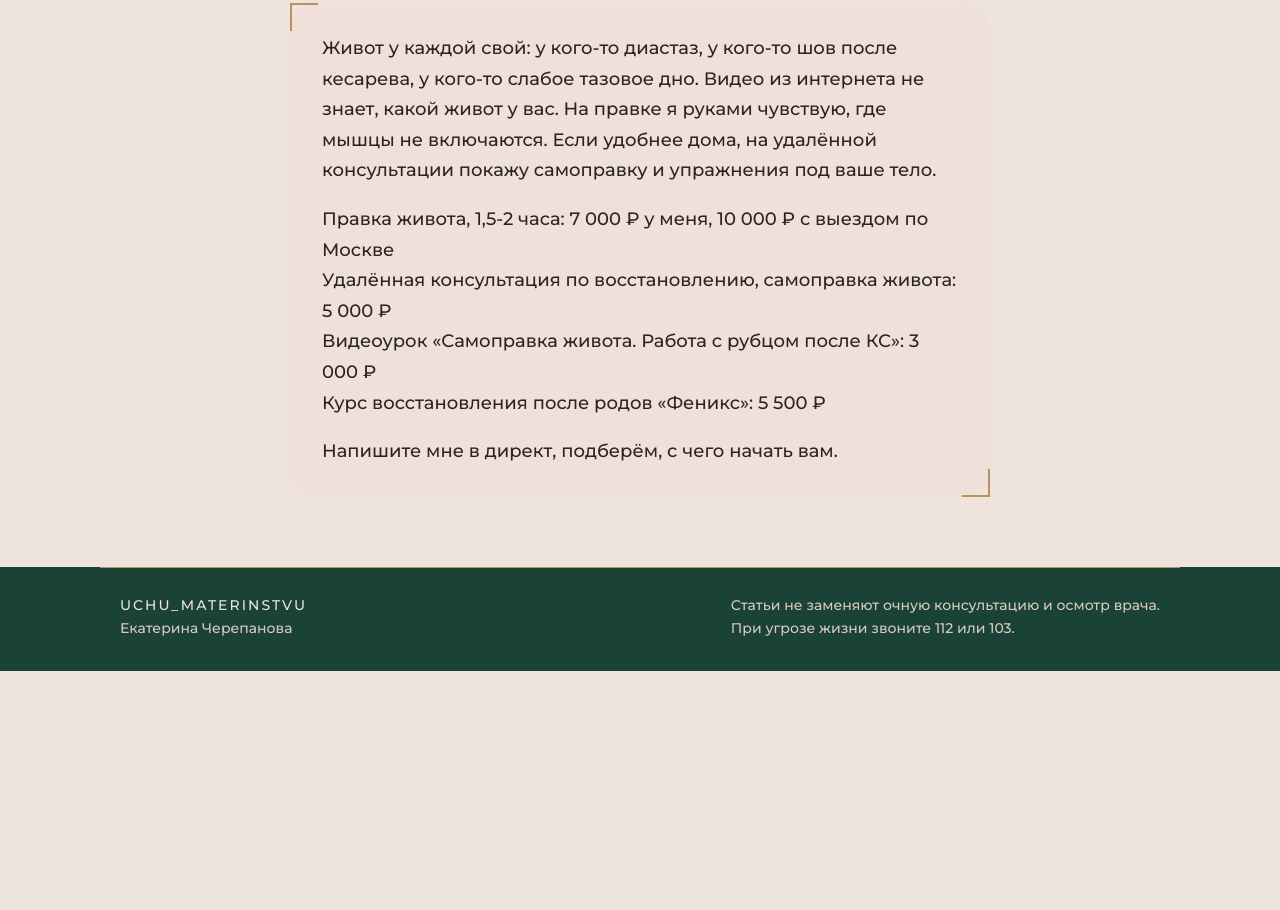
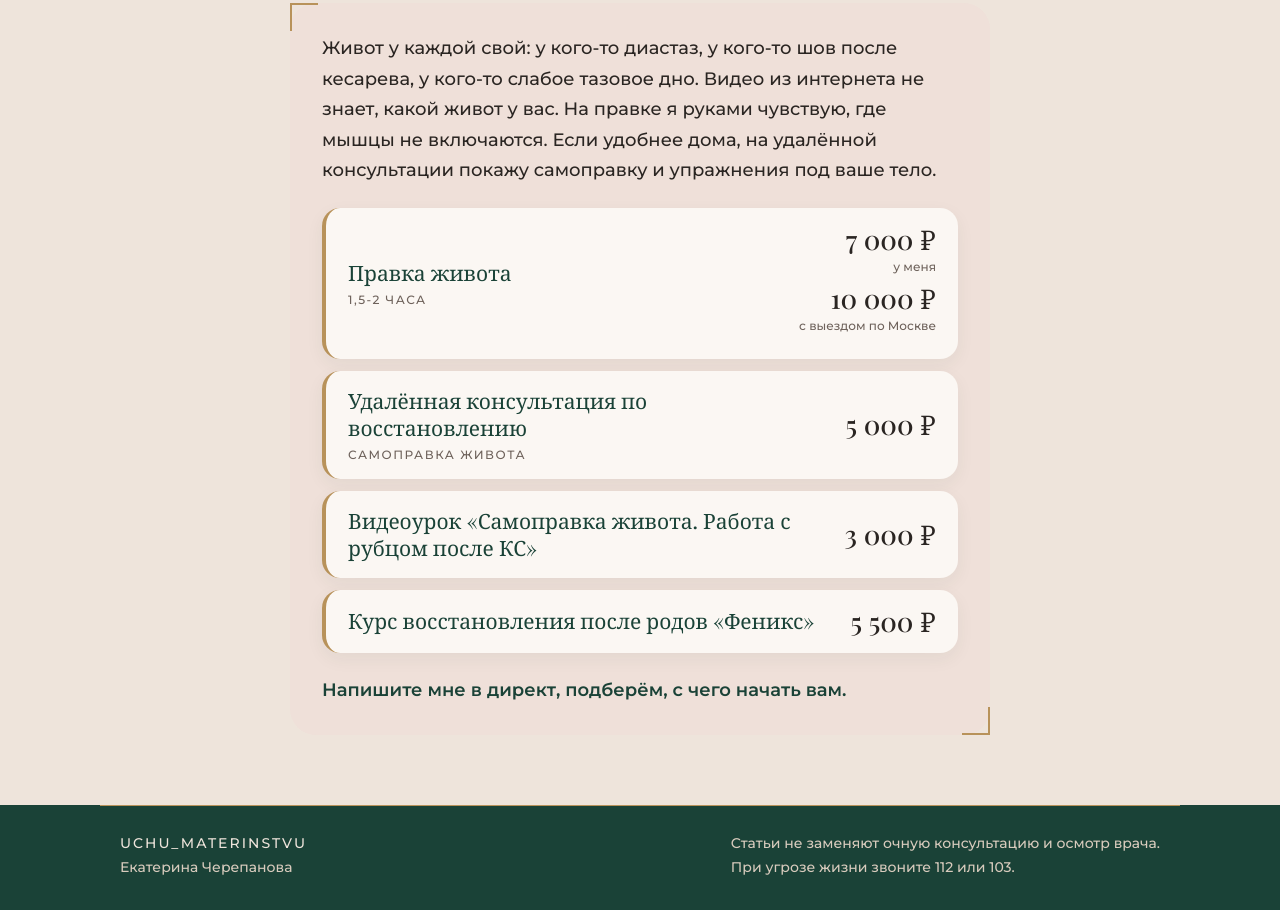
Before and after one commit to izmukovvladimir-cyber/uchumaterinstvu-kb, a plain HTML site: page zhivot-posle-rodov/index.html in a window 1280 px wide. Shown: the part 4083-4993 px from the top of the page. Before the commit the page ends 4754 px from the top, so only its background shows below. Drawn offline with nearby package versions, Linux system fonts and the light colour scheme; a web font is replaced by a local one.

Commit message:
Лид-магниты: продукты и цены карточками в конце статей (Карина msg 1884)

```diff
--- a/style.css
+++ b/style.css
@@ -57,6 +57,14 @@ article strong{font-weight:600;color:var(--em)}
 article blockquote{margin:24px 0;padding:14px 22px;border-left:3px solid var(--gold);background:var(--pink);border-radius:0 16px 16px 0}
 .cta{margin:50px 0 70px;background:var(--pink);border-radius:26px;padding:30px 32px;position:relative}
 .cta p{margin:0}
+.offers{display:grid;gap:12px;margin:22px 0}
+.offer{display:flex;justify-content:space-between;align-items:center;gap:18px;background:#FBF7F3;border-radius:18px;padding:16px 22px;border-left:4px solid var(--gold);box-shadow:0 6px 18px #1a42370f}
+.o-name{font-family:'Playfair Display',Georgia,serif;font-size:21px;line-height:1.3;color:var(--em)}
+.o-name small{display:block;font-family:Montserrat,sans-serif;font-size:12px;letter-spacing:1.5px;text-transform:uppercase;color:var(--muted);margin-top:6px}
+.o-price{text-align:right;flex-shrink:0}
+.o-price .p{display:block;font-family:'Playfair Display',Georgia,serif;font-size:27px;line-height:1.15;color:var(--ink);white-space:nowrap}
+.o-price .pl{display:block;font-size:12px;color:var(--muted);margin:2px 0 6px;max-width:22ch;margin-left:auto}
+.cta .offers+p{font-weight:600;color:var(--em)}
 hr{display:none}
 footer{background:var(--em);color:#d8cbbd;font-size:14px}
 footer .wrap{display:flex;justify-content:space-between;gap:20px;flex-wrap:wrap;padding-top:26px;padding-bottom:30px;border-top:1px solid var(--gold)}
@@ -98,6 +106,7 @@ article .dont ol li:before{content:"✕";background:#F8E6E1;color:#B4574A;font-w
 .faq[open] summary{color:var(--em)}
 .faq p{margin:0;padding:0 24px 20px}
 @media (max-width:820px){
+ .offer{flex-direction:column;align-items:flex-start;gap:8px}.o-price{text-align:left}.o-price .pl{margin-left:0}
  .compare{grid-template-columns:1fr}.poses{grid-template-columns:1fr 1fr}.tip{padding-left:64px}.tip .n{left:18px;font-size:32px}
  .hero{grid-template-columns:1fr;padding-top:30px;gap:24px}.hero h1{font-size:40px}
  .about{grid-template-columns:1fr;padding:28px}.about h2{font-size:30px}
--- a/zhivot-posle-rodov/index.html
+++ b/zhivot-posle-rodov/index.html
@@ -65,12 +65,7 @@
 <details class='faq'><summary>Когда можно начинать заниматься животом?</summary><p>Бережные привычки, как вставать через бок и поднимать малыша на выдохе, можно с первых дней. Нагрузки после кесарева или при диастазе обсудите с врачом.</p></details>
 <details class='faq'><summary>Уйдёт ли диастаз сам?</summary><p>У всех по-разному, обещать тут ничего нельзя. Важно проверить себя и не делать того, что животу вредит.</p></details>
 <details class='faq'><summary>Правка это лечение?</summary><p>Нет. Правка это моя практика заботы о теле после родов: я руками помогаю животу вспомнить, как работать. Лечение назначает врач.</p></details><div class='cta bracket'><p>Живот у каждой свой: у кого-то диастаз, у кого-то шов после кесарева, у кого-то слабое тазовое дно. Видео из интернета не знает, какой живот у вас. На правке я руками чувствую, где мышцы не включаются. Если удобнее дома, на удалённой консультации покажу самоправку и упражнения под ваше тело.</p>
-<ul>
-<li>Правка живота, 1,5-2 часа: 7 000 ₽ у меня, 10 000 ₽ с выездом по Москве</li>
-<li>Удалённая консультация по восстановлению, самоправка живота: 5 000 ₽</li>
-<li>Видеоурок «Самоправка живота. Работа с рубцом после КС»: 3 000 ₽</li>
-<li>Курс восстановления после родов «Феникс»: 5 500 ₽</li>
-</ul>
+<div class='offers'><div class='offer'><div class='o-name'>Правка живота<small>1,5-2 часа</small></div><div class='o-price'><span class='p'>7 000 ₽</span><span class='pl'>у меня</span><span class='p'>10 000 ₽</span><span class='pl'>с выездом по Москве</span></div></div><div class='offer'><div class='o-name'>Удалённая консультация по восстановлению<small>самоправка живота</small></div><div class='o-price'><span class='p'>5 000 ₽</span></div></div><div class='offer'><div class='o-name'>Видеоурок «Самоправка живота. Работа с рубцом после КС»</div><div class='o-price'><span class='p'>3 000 ₽</span></div></div><div class='offer'><div class='o-name'>Курс восстановления после родов «Феникс»</div><div class='o-price'><span class='p'>5 500 ₽</span></div></div></div>
 <p>Напишите мне в директ, подберём, с чего начать вам.</p></div></article></div></main>
 <footer><div class="wrap"><span><b>UCHU_MATERINSTVU</b><br>Екатерина Черепанова</span>
 <span>Статьи не заменяют очную консультацию и осмотр врача.<br>При угрозе жизни звоните 112 или 103.</span></div></footer>
```
Also changed, not shown: boyus-rozhat/index.html (+1 -5 lines), malo-moloka/index.html (+1 -5 lines).
